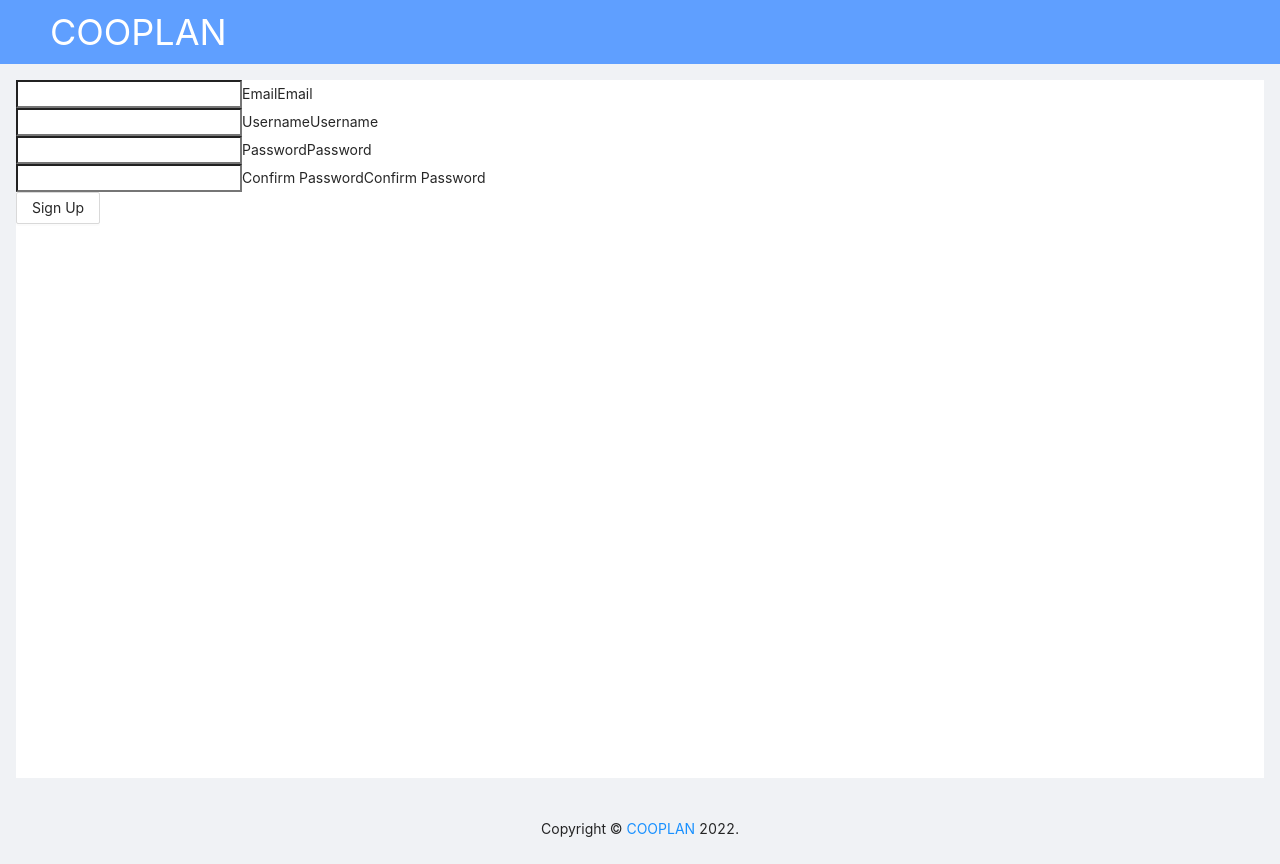
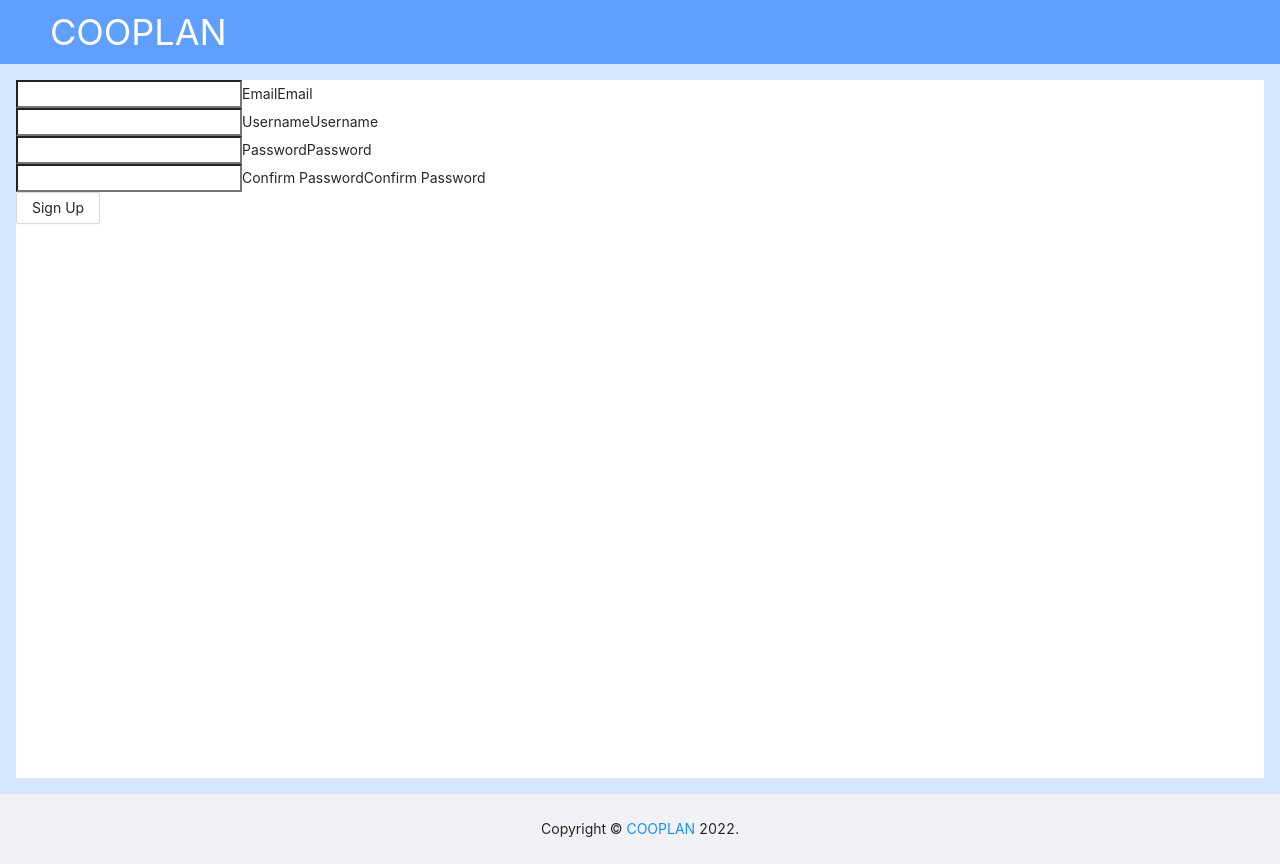
Before and after one commit to xuq2/coo-plan, a Next.js app: page /signup in a window 1280 px wide. Built offline with nearby package versions, Linux system fonts and the light colour scheme.

Commit message:
Update AntLayout.css

```diff
--- a/styles/AntLayout.css
+++ b/styles/AntLayout.css
@@ -20,7 +20,7 @@
   }
 
   .site-layout {
-    background-color: #D6E6FF;
+    background-color: #D6E6FF !important;
   }
   .ant-layout-footer {
     background-color: #D6E6FF;
```
